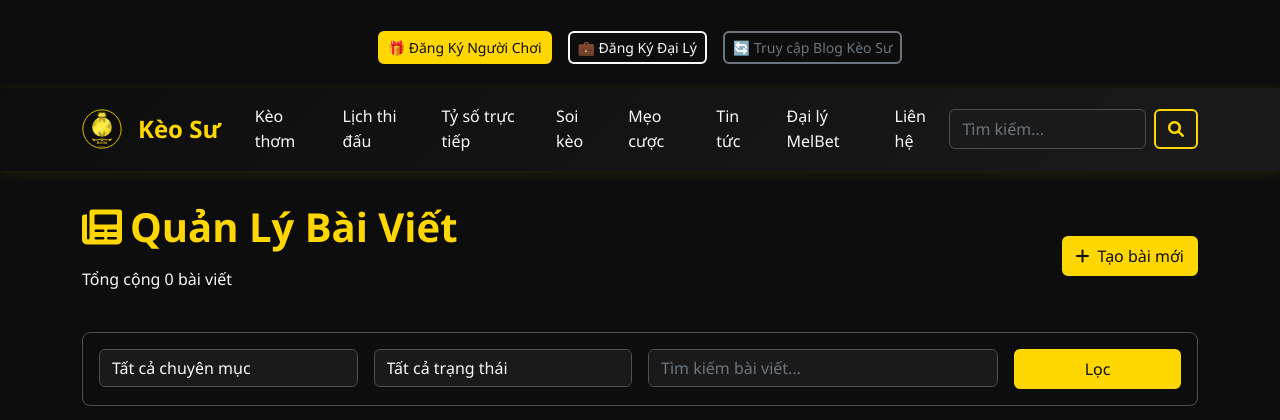
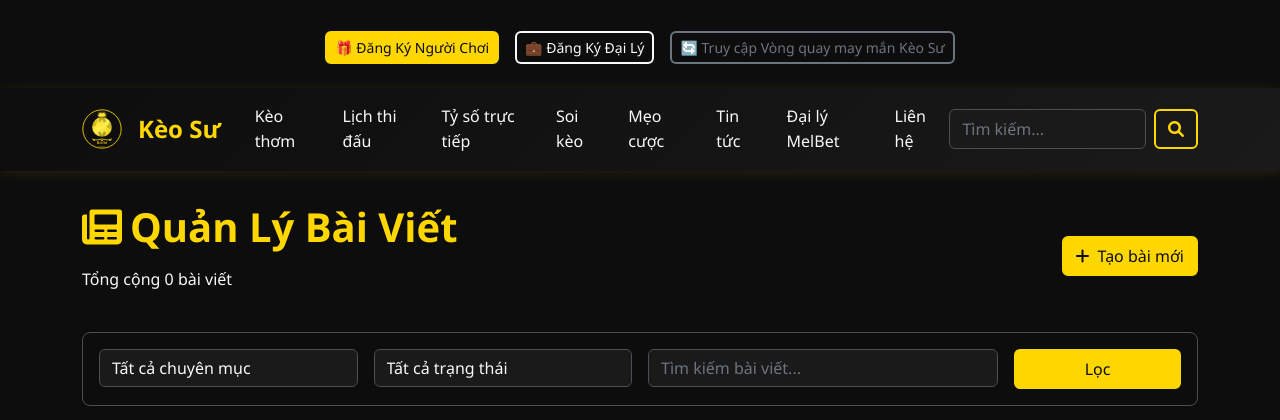
Before and after one commit to Keosu-Melbet/keosu-blog, a Flask app: page /admin/articles in a window 1280 px wide. Shown: the part 115-535 px from the top of the page. Run offline with Flask 3, Linux system fonts and the light colour scheme; data comes from the database, SQL or seed files in the repository; data that the repository does not hold is empty.

Commit message:
Update base.html

```diff
--- a/templates/base.html
+++ b/templates/base.html
@@ -55,7 +55,7 @@
   <div class="text-center mb-4 d-flex flex-wrap justify-content-center gap-3">
     <a href="https://refpa3665.com/L?tag=d_4647185m_18643c_&site=4647185&ad=18643" class="btn btn-warning btn-sm" target="_blank">🎁 Đăng Ký Người Chơi</a>
     <a href="https://refpa3665.com/L?tag=d_4647185m_18645c_&site=4647185&ad=18645" class="btn btn-outline-light btn-sm" target="_blank">💼 Đăng Ký Đại Lý</a>
-    <a href="https://keo-su-mel-bet.onrender.com/" class="btn btn-outline-secondary btn-sm" target="_blank">🔄 Truy cập Blog Kèo Sư</a>
+    <a href="https://keo-su-mel-bet.onrender.com/" class="btn btn-outline-secondary btn-sm" target="_blank">🔄 Truy cập Vòng quay may mắn Kèo Sư</a>
   </div>
 </div>
 
```
